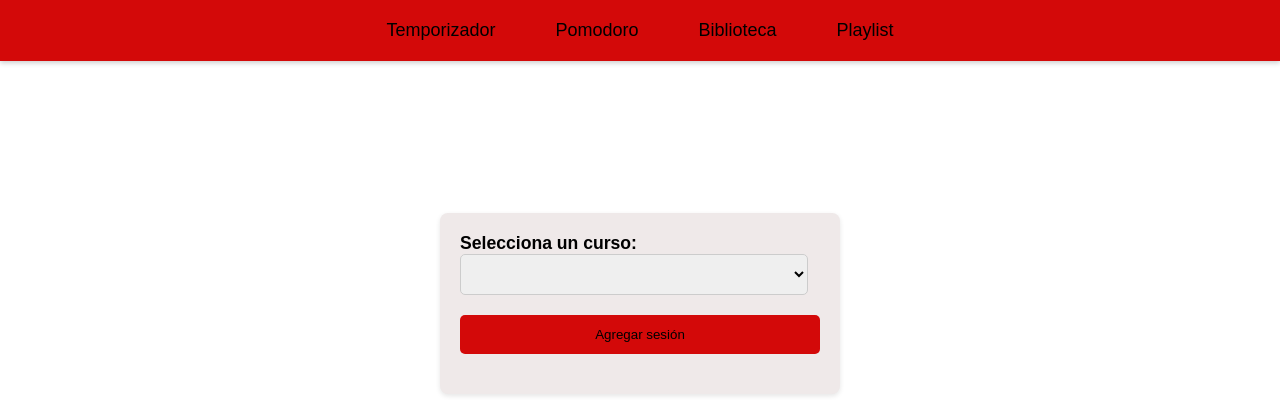
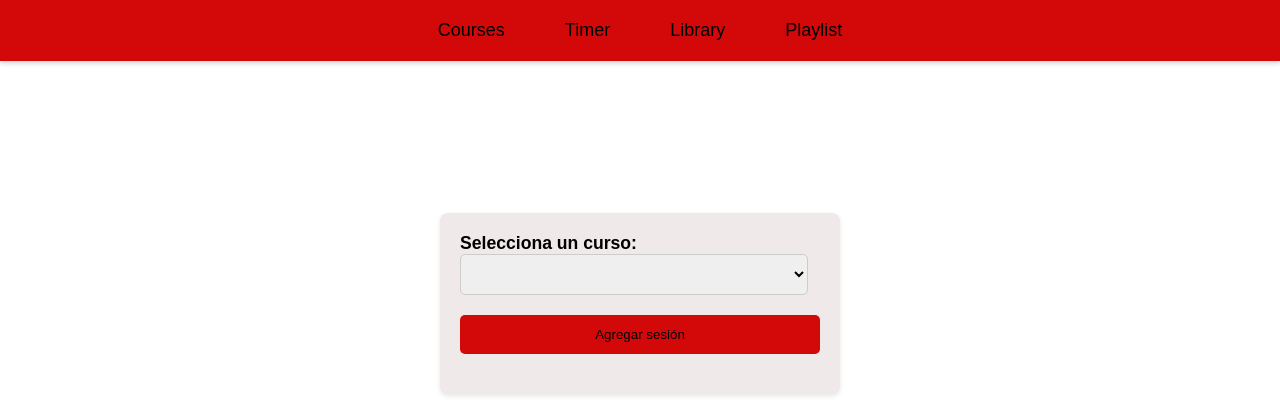
Before and after one commit to LucasDondo/PomoFIUBA, a Flask app: page /timer in a window 1280 px wide. Shown: the top 420 px of the page. Run offline with Flask 3, Linux system fonts and the light colour scheme; lists and menus that the app fills with data are empty; some libraries are stand-ins or nearby versions.

Commit message:
Improve templates

```diff
--- a/frontend/templates/pomofiuba.html
+++ b/frontend/templates/courses.html
@@ -19,7 +19,7 @@
             <div class="form-group">
               <button type="submit">Agregar</button>
             </div>
-            <div id="credit_text">de crédito<span id="plural">s</span>.</div>
+
           </form>
         </div>
       </li>
--- a/frontend/templates/layout.html
+++ b/frontend/templates/layout.html
@@ -11,9 +11,9 @@
 
 <body>
     <nav>
-      <a href="{{ url_for('timer') }}">Temporizador</a>
-      <a href="{{ url_for('pomofiuba') }}">Pomodoro</a>
-      <a href="{{ url_for('biblioteca') }}">Biblioteca</a>
+      <a href="{{ url_for('courses') }}">Courses</a>
+      <a href="{{ url_for('timer') }}">Timer</a>
+      <a href="{{ url_for('library') }}">Library</a>
       <a href="{{ url_for('playlist') }}">Playlist</a>
     </nav>
   {% block body %}{% endblock %}
--- a/frontend/templates/playlist.html
+++ b/frontend/templates/playlist.html
@@ -17,5 +17,4 @@
 {% endblock %}
 
 {% block script %}
-<!-- Aquí puedes agregar scripts específicos para esta página si es necesario -->
 {% endblock %}
```
Also changed, not shown: frontend/templates/biblioteca.html (deleted, +0 -22 lines), frontend/templates/library.html (added, +18 -0 lines).
